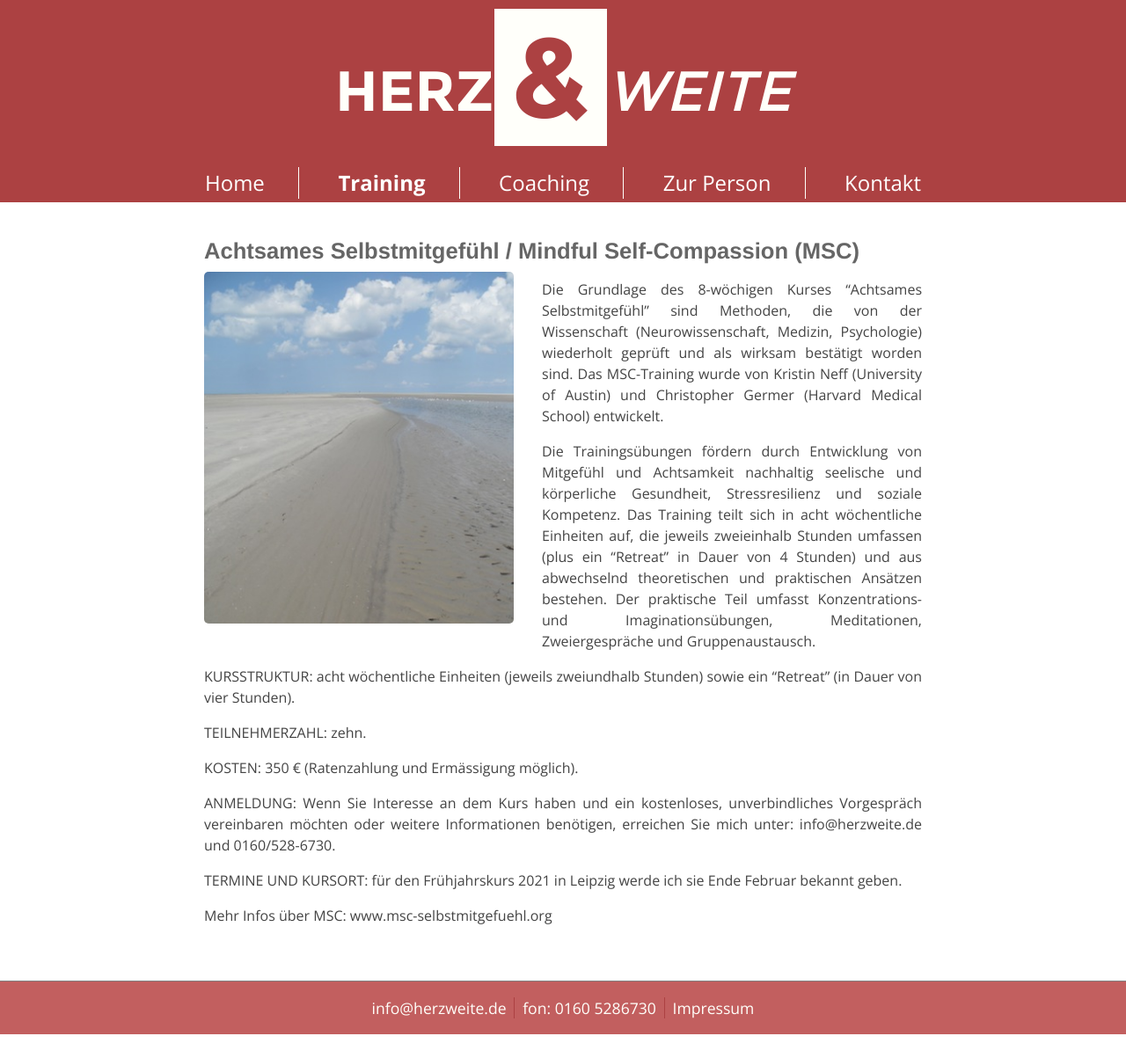
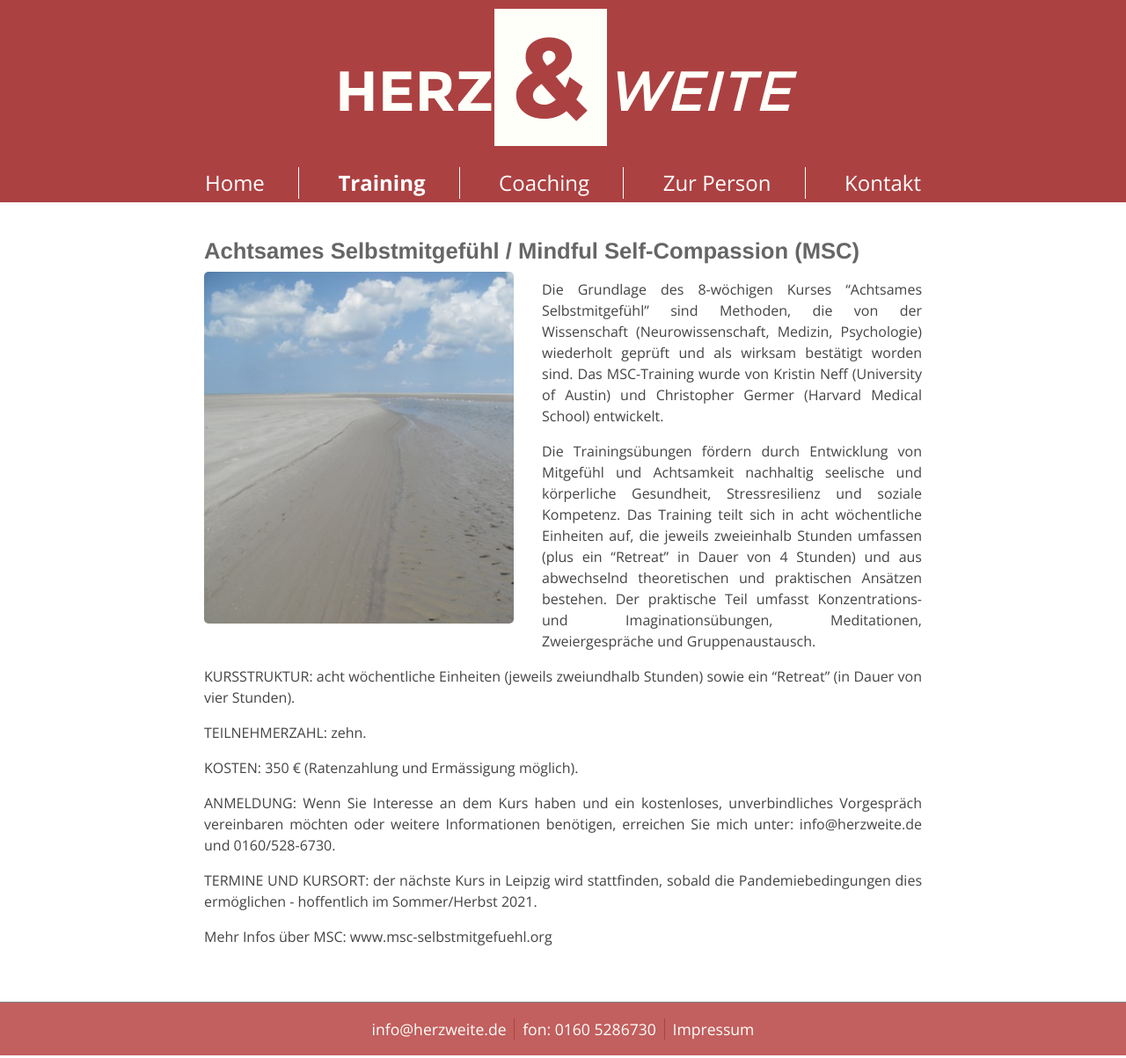
Before and after one commit to herzweite/herzweite.github.io, a Jekyll site: the page built from training.md, in a window 1280 px wide. Shown: the whole page at 88% size. Built offline with Jekyll 4.4.1, drawn with Linux system fonts in a browser that asks for light colours; before the commit the page ends 1179 px from its top, so only the background shows below that.

Commit message:
Update training.md

```diff
--- a/training.md
+++ b/training.md
@@ -26,7 +26,7 @@
 Wenn Sie Interesse an dem Kurs haben und ein kostenloses, unverbindliches Vorgespräch vereinbaren möchten oder weitere Informationen benötigen, erreichen Sie mich unter: info@herzweite.de und 0160/528-6730.
 
 TERMINE UND KURSORT:
-für den Frühjahrskurs 2021 in Leipzig werde ich sie Ende Februar bekannt geben.
+der nächste Kurs in Leipzig wird stattfinden, sobald die Pandemiebedingungen dies ermöglichen - hoffentlich im Sommer/Herbst 2021.
 
 
 Mehr Infos über MSC:
```
